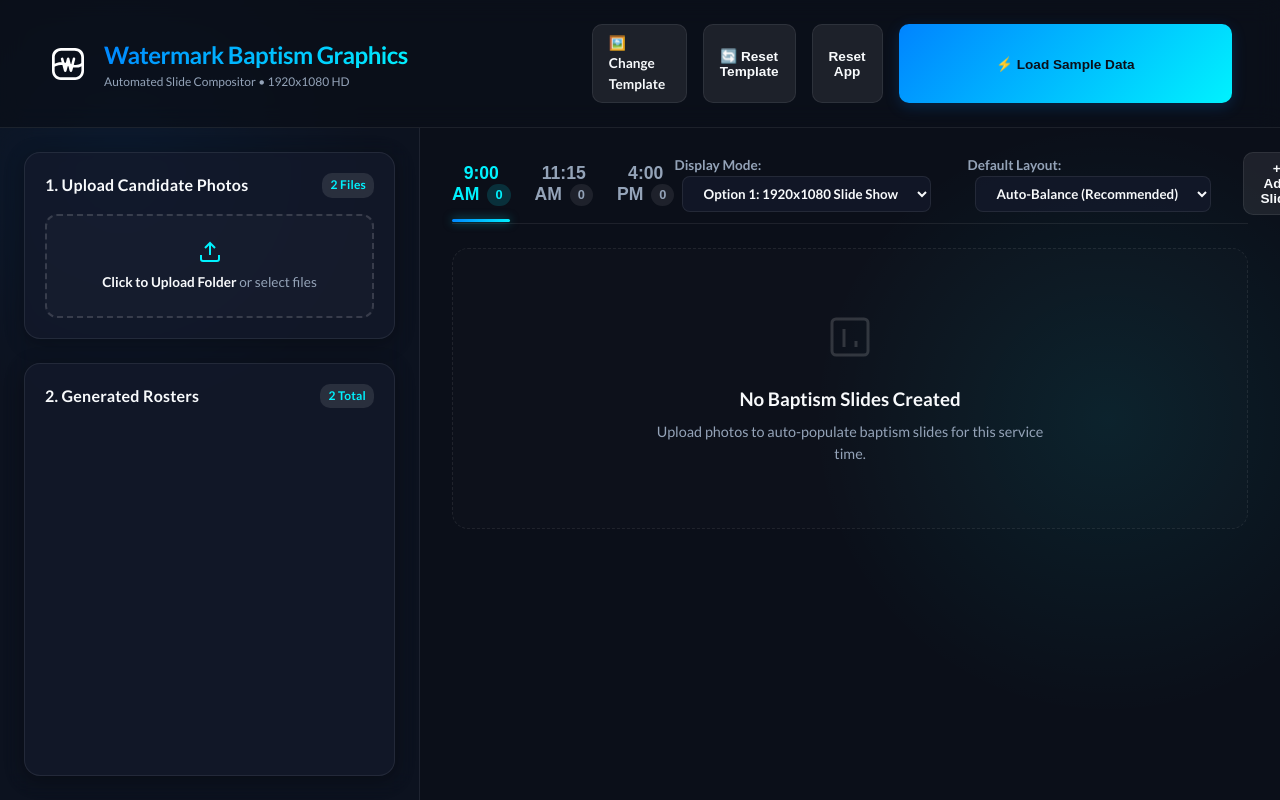
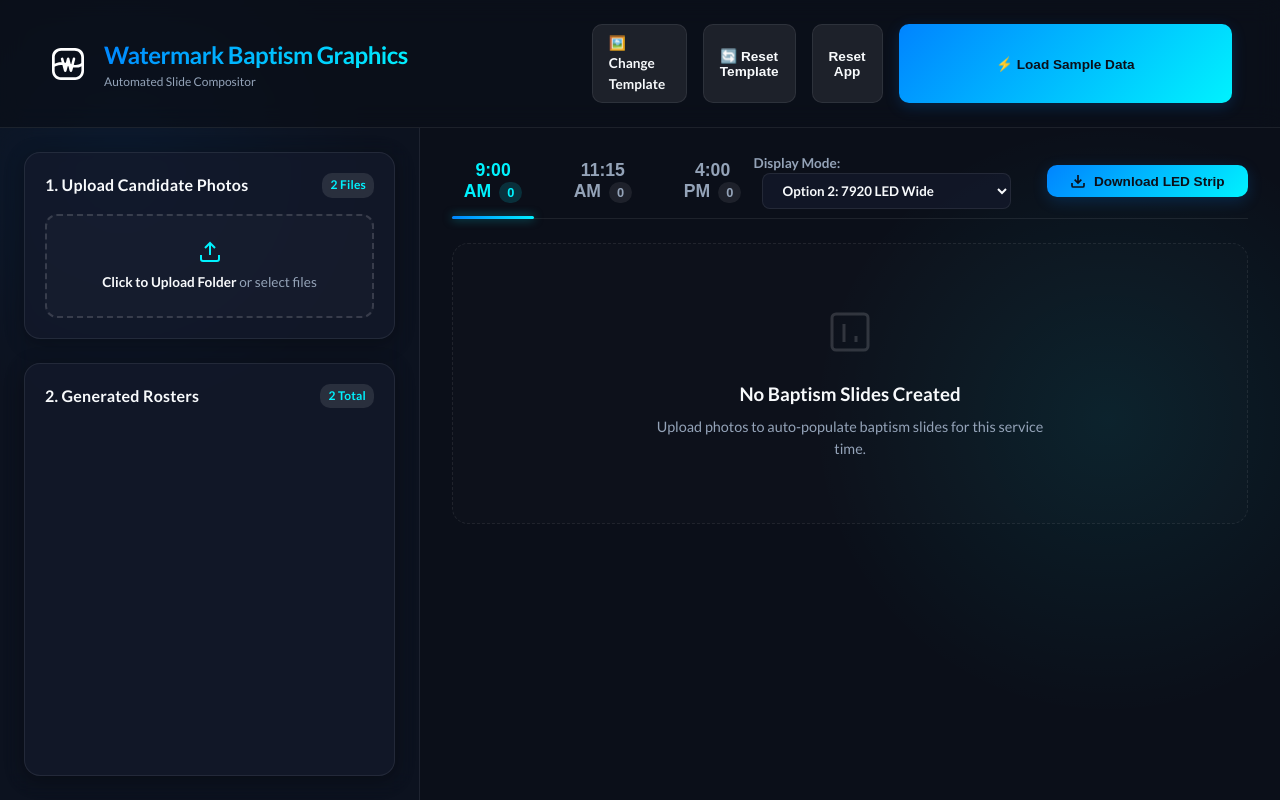
Before and after one commit to kirkmeyers/baptism_slide, a React (Vite) app: page / in a window 1280 px wide. Shown: the top 800 px of the page. Built offline with nearby package versions, Linux system fonts and the light colour scheme.

Commit message:
Set 7920 LED Wide mode as default, update title header layout

```diff
--- a/src/App.jsx
+++ b/src/App.jsx
@@ -65,7 +65,7 @@
   const [photos, setPhotos] = useState([]);
   const [activeTab, setActiveTab] = useState('9:00 AM'); // '9:00 AM', '11:15 AM', or '4:00 PM'
   const [peoplePerSlide, setPeoplePerSlide] = useState('auto'); // default auto-balance
-  const [outputMode, setOutputMode] = useState('1920x1080'); // '1920x1080' or '7920x1650'
+  const [outputMode, setOutputMode] = useState('7920x1650'); // '1920x1080' or '7920x1650'
 
   // Slide grouping state: { '9:00 AM': [], '11:15 AM': [], '4:00 PM': [] }
   const [slides, setSlides] = useState({ '9:00 AM': [], '11:15 AM': [], '4:00 PM': [] });
@@ -832,7 +832,7 @@
           </div>
           <div>
             <h1>Watermark Baptism Graphics</h1>
-            <p style={{ fontSize: '0.75rem', color: 'var(--text-secondary)' }}>Automated Slide Compositor • 1920x1080 HD</p>
+            <p style={{ fontSize: '0.75rem', color: 'var(--text-secondary)' }}>Automated Slide Compositor</p>
           </div>
         </div>
         <div className="header-actions">
@@ -1074,12 +1074,12 @@
                   onChange={(e) => {
                     const newMode = e.target.value;
                     setOutputMode(newMode);
-                    triggerToast(newMode === '7920x1650' ? 'Switched to 7920x1650 LED Strip Mode' : 'Switched to 1920x1080 slide mode');
+                    triggerToast(newMode === '7920x1650' ? 'Switched to 7920 LED Wide Mode' : 'Switched to 1920x1080 slide mode');
                   }}
                   style={{ marginLeft: '0.5rem', marginRight: '1.25rem' }}
                 >
                   <option value="1920x1080">Option 1: 1920x1080 Slide Show</option>
-                  <option value="7920x1650">Option 2: 7920x1650 LED Strip</option>
+                  <option value="7920x1650">Option 2: 7920 LED Wide</option>
                 </select>
               </label>
 
```
